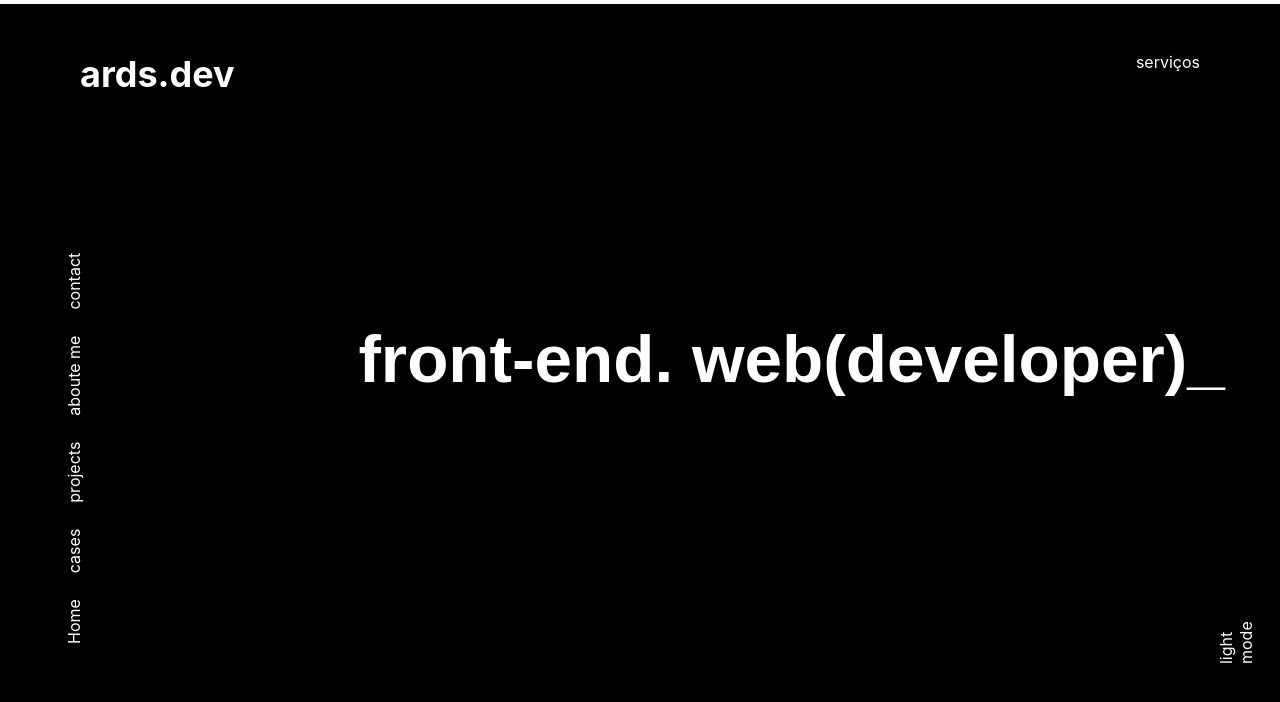
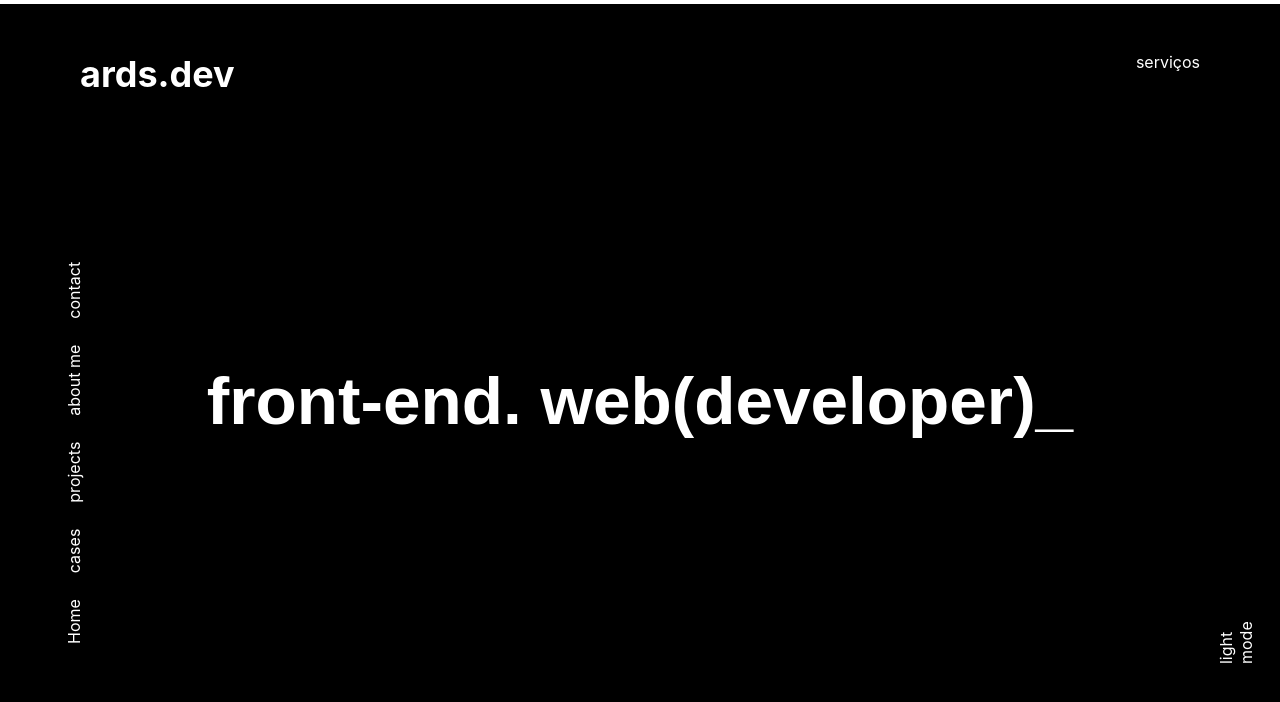
Before and after one commit to ardszsantos/ards-port, a React (Create React App) app: page / in a window 1280 px wide. Shown: the top 702 px of the page. Built offline with nearby package versions, Linux system fonts and the light colour scheme; a web font is replaced by a local one.

Commit message:
fixed some shit, finished the ''landnig page''

```diff
--- a/src/App.css
+++ b/src/App.css
@@ -1,11 +1,14 @@
 @import url('https://fonts.googleapis.com/css2?family=DotGothic16&display=swap');
 
 * {
-  background-color: #000000;
   margin: 0;
   padding: 0;
   box-sizing: border-box;
   max-height: 100vh;
+}
+
+body {
+  background-color: #000000;
 }
 
 .headerHr {
@@ -37,7 +40,6 @@
   margin-left: 4em;
   transform: rotate(-90deg);
   transform-origin: left top;
-
 }
 
 .modeToggle {
@@ -47,12 +49,24 @@
   width: fit-content;
 }
 
+/* New grid setup for centering without affecting layout */
+.headerCenterWrapper {
+  display: grid;
+  place-items: center;
+  height: 100vh;
+  width: 100vw;
+  position: fixed;
+  top: 0;
+  left: 0;
+  pointer-events: none; /* Ensures it doesn't affect clickability of other content */
+  z-index: -1; /* Makes sure it stays behind everything else */
+}
+
 .headerCenterDiv {
-  position: absolute;
-  left: 28%; /* 540px / 1920px * 100 */
-  top: 40%; /* 330px / 1080px * 100 */
   text-align: center;
   font-family: "DotGothic16", sans-serif;
   font-size: 45px;
   font-weight: 100;
+  pointer-events: auto; /* Allows interaction with the centered text */
+  z-index: 1;
 }
--- a/src/App.js
+++ b/src/App.js
@@ -11,39 +11,31 @@ function App() {
           <p>serviços</p>
         </div>
 
-        <div className='headerCenterDiv'>
-          <h1>front-end. web(developer)_</h1>
+        {/* Centered Text */}
+        <div className='headerCenterWrapper'>
+          <div className='headerCenterDiv'>
+            <h1>front-end. web(developer)_</h1>
+          </div>
         </div>
 
         <div className='headerNavBar'>
           <p><a>Home</a></p>
           <p><a>cases</a></p>
           <p><a>projects</a></p>
-          <p><a>aboute me</a></p>
+          <p><a>about me</a></p>
           <p><a>contact</a></p>
         </div>
 
         <div className='modeToggle'>
           <p>light mode</p>
         </div>
-
       </section>
 
-      <section className='cases'>
-
-      </section>
-      <section className='projects'>
-
-      </section>
-      <section className='about'>
-
-      </section>
-      <section className='contact'>
-
-      </section>
-      <section className='footer'>
-
-      </section>
+      <section className='cases'></section>
+      <section className='projects'></section>
+      <section className='about'></section>
+      <section className='contact'></section>
+      <section className='footer'></section>
     </div>
   );
 }
```
